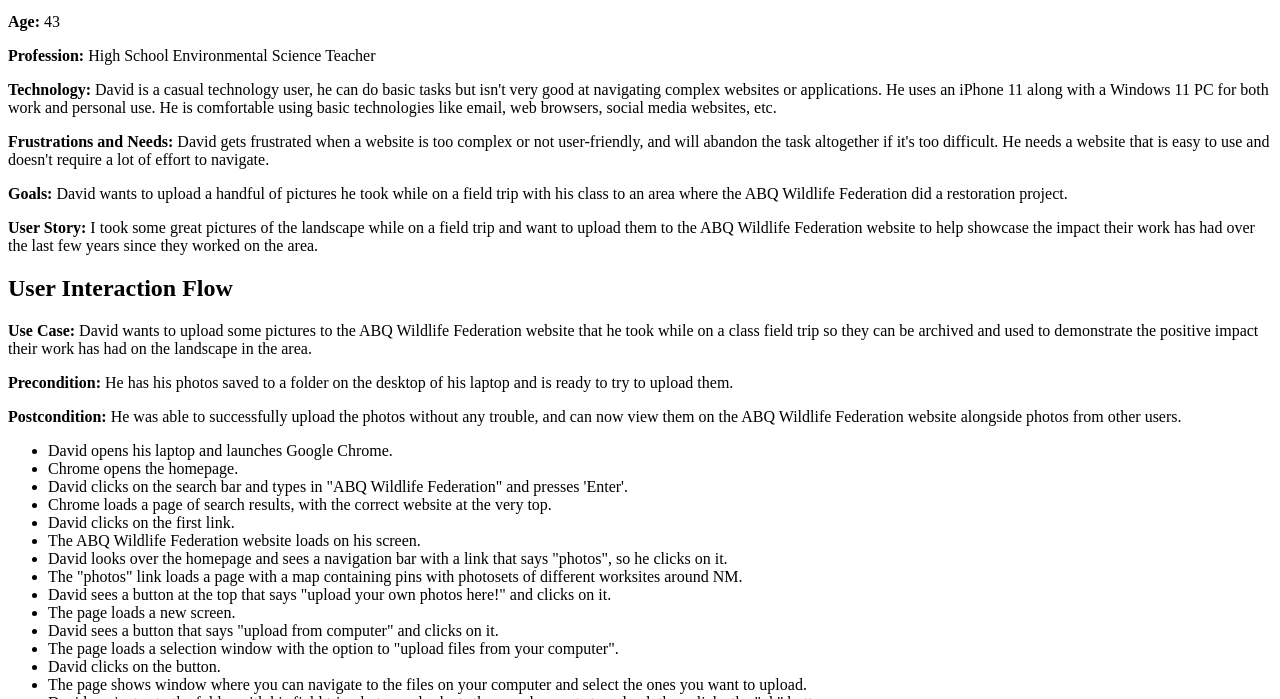
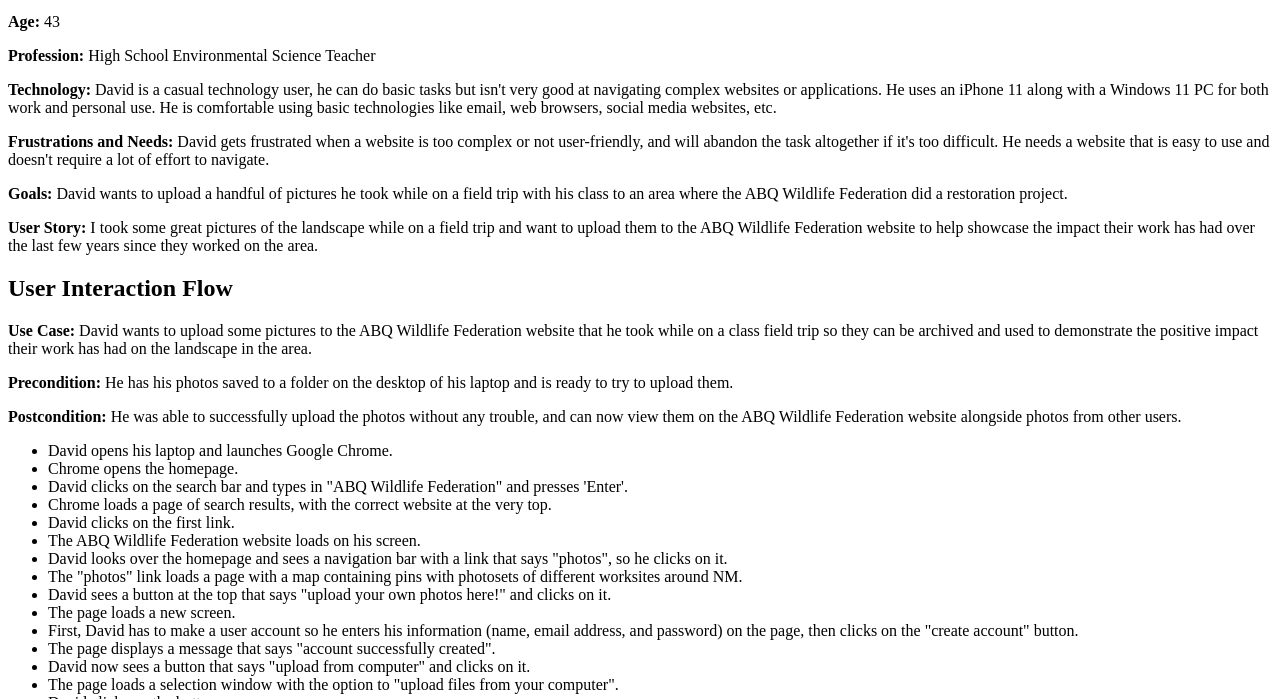
Before and after one commit to Least-Valuable-Painters/ABQ-Wildlife, a plain HTML site: page documentation/casual-persona.html in a window 1280 px wide. Shown: the part 101-800 px from the top of the page. Drawn offline with Linux system fonts and the light colour scheme.

Commit message:
fixed interaction flow to include account creation

```diff
--- a/documentation/casual-persona.html
+++ b/documentation/casual-persona.html
@@ -50,7 +50,9 @@
     <li>The "photos" link loads a page with a map containing pins with photosets of different worksites around NM.</li>
     <li>David sees a button at the top that says "upload your own photos here!" and clicks on it.</li>
     <li>The page loads a new screen.</li>
-    <li>David sees a button that says "upload from computer" and clicks on it.</li>
+    <li>First, David has to make a user account so he enters his information (name, email address, and password) on the page, then clicks on the "create account" button.</li>
+    <li>The page displays a message that says "account successfully created".</li>
+    <li>David now sees a button that says "upload from computer" and clicks on it.</li>
     <li>The page loads a selection window with the option to "upload files from your computer".</li>
     <li>David clicks on the button.</li>
     <li>The page shows window where you can navigate to the files on your computer and select the ones you want to upload.</li>
```
